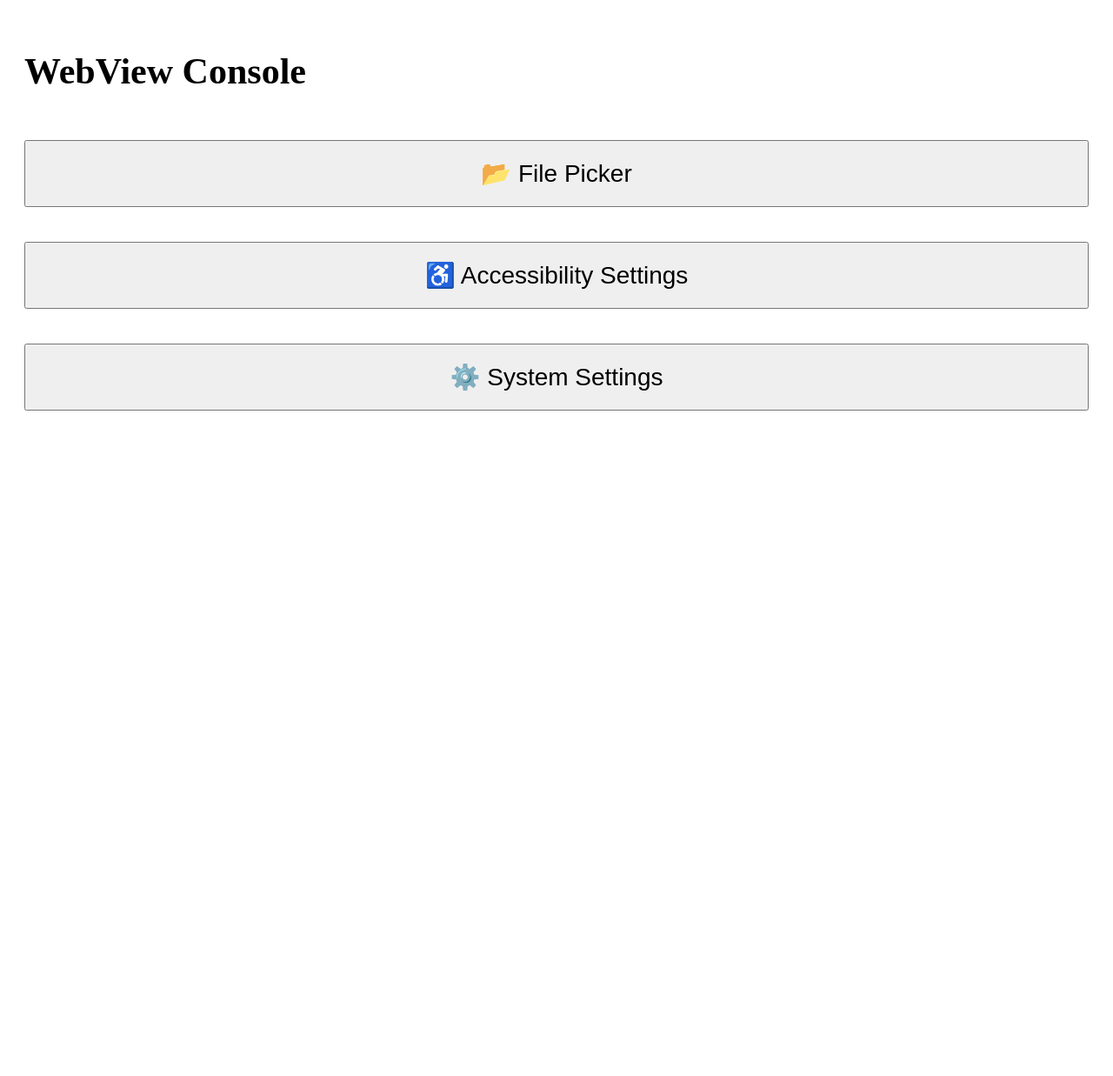
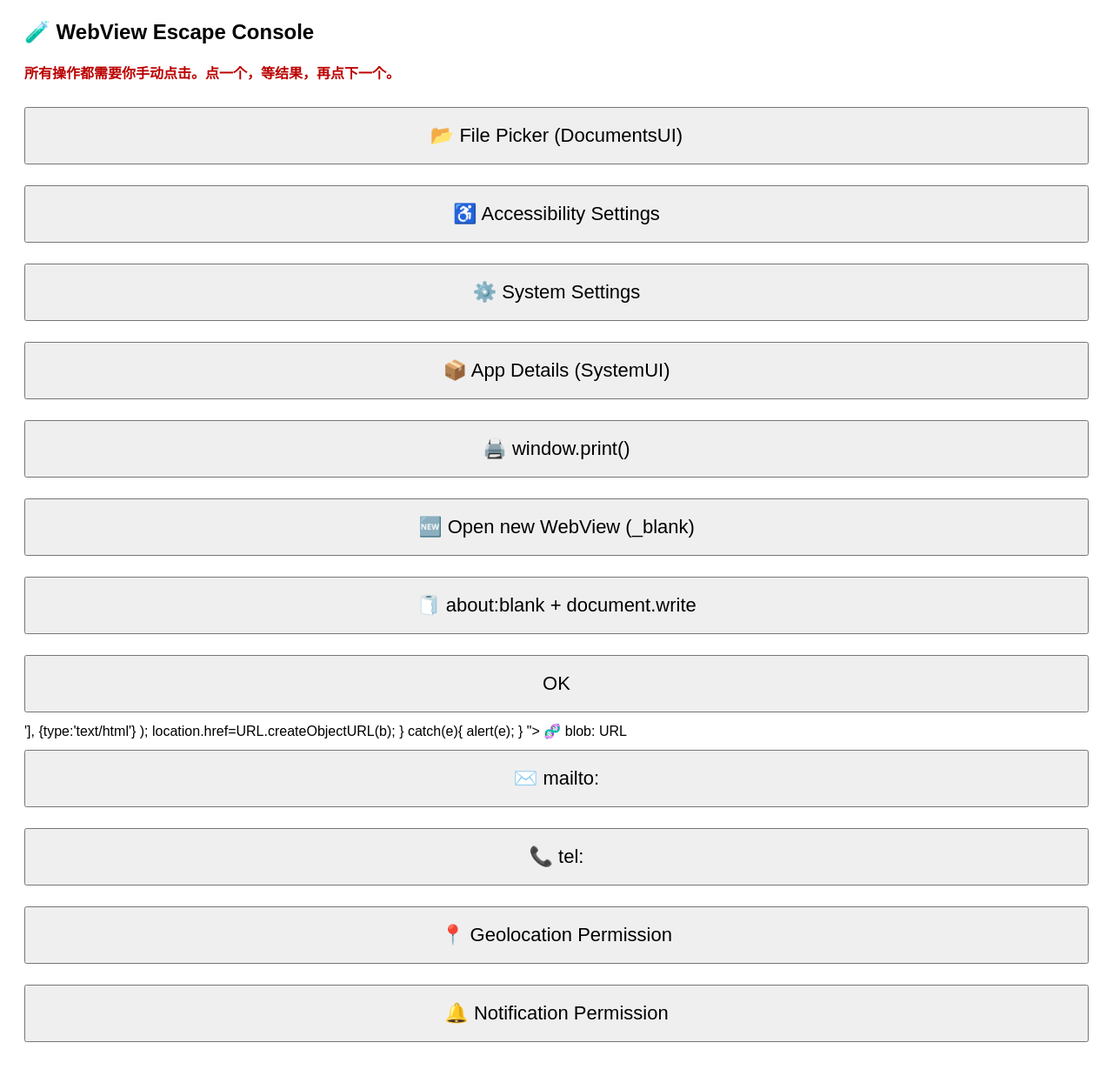
Before and after one commit to NGGCGG2/webview-bypass, a plain HTML site: page index.html in a window 1280 px wide. Shown: the part 5-1242 px from the top of the page at 87% size. Before the commit the page ends 800 px from the top, so only its background shows below. Drawn offline with Linux system fonts and the light colour scheme.

Commit message:
Update index.html

```diff
--- a/index.html
+++ b/index.html
@@ -2,35 +2,133 @@
 <html>
 <head>
 <meta charset="utf-8">
-<title>WebView Console</title>
+<title>WebView Escape Console</title>
+<meta name="viewport" content="width=device-width, initial-scale=1">
 <style>
-body { font-size: 28px; padding: 20px; }
-button { font-size: 28px; margin: 20px 0; padding: 20px; width: 100%; }
+  body { font-family: sans-serif; padding: 20px; }
+  h2 { margin-top: 0; }
+  button {
+    width: 100%;
+    font-size: 22px;
+    padding: 18px;
+    margin: 12px 0;
+  }
+  .warn { color: #b00; font-weight: bold; }
 </style>
 </head>
 <body>
 
-<h2>WebView Console</h2>
+<h2>🧪 WebView Escape Console</h2>
+<p class="warn">所有操作都需要你<strong>手动点击</strong>。点一个，等结果，再点下一个。</p>
 
+<!-- 1. File Picker -->
 <button onclick="
-var i=document.createElement('input');
-i.type='file';
-i.click();
+try {
+  var i = document.createElement('input');
+  i.type = 'file';
+  i.click();
+} catch(e) { alert(e); }
 ">
-📂 File Picker
+📂 File Picker (DocumentsUI)
 </button>
 
+<!-- 2. Accessibility Settings -->
 <button onclick="
 location.href='intent:#Intent;action=android.settings.ACCESSIBILITY_SETTINGS;end';
 ">
 ♿ Accessibility Settings
 </button>
 
+<!-- 3. System Settings -->
 <button onclick="
 location.href='intent:#Intent;component=com.android.settings/.Settings;end';
 ">
 ⚙️ System Settings
 </button>
 
+<!-- 4. App Details (Settings side door) -->
+<button onclick="
+location.href='intent:#Intent;action=android.settings.APPLICATION_DETAILS_SETTINGS;data=package:com.android.systemui;end';
+">
+📦 App Details (SystemUI)
+</button>
+
+<!-- 5. window.print -->
+<button onclick="
+try { window.print(); } catch(e) { alert(e); }
+">
+🖨️ window.print()
+</button>
+
+<!-- 6. target=_blank -->
+<button onclick="
+var a=document.createElement('a');
+a.href='https://google.com';
+a.target='_blank';
+a.click();
+">
+🆕 Open new WebView (_blank)
+</button>
+
+<!-- 7. about:blank + write -->
+<button onclick="
+location.href='about:blank';
+setTimeout(function(){
+  try {
+    document.write('<h1>about:blank alive</h1>');
+  } catch(e){ alert(e); }
+},100);
+">
+🧻 about:blank + document.write
+</button>
+
+<!-- 8. blob: URL -->
+<button onclick="
+try {
+  var b=new Blob(
+    ['<h1>blob page</h1><button onclick=\"alert(1)\">OK</button>'],
+    {type:'text/html'}
+  );
+  location.href=URL.createObjectURL(b);
+} catch(e){ alert(e); }
+">
+🧬 blob: URL
+</button>
+
+<!-- 9. mailto -->
+<button onclick="
+location.href='mailto:test@example.com';
+">
+✉️ mailto:
+</button>
+
+<!-- 10. tel -->
+<button onclick="
+location.href='tel:123';
+">
+📞 tel:
+</button>
+
+<!-- 11. Permission prompt (geolocation) -->
+<button onclick="
+try {
+  navigator.geolocation.getCurrentPosition(
+    ()=>alert('geo ok'),
+    ()=>alert('geo err')
+  );
+} catch(e){ alert(e); }
+">
+📍 Geolocation Permission
+</button>
+
+<!-- 12. Notification permission -->
+<button onclick="
+try {
+  Notification.requestPermission().then(p=>alert(p));
+} catch(e){ alert(e); }
+">
+🔔 Notification Permission
+</button>
+
 </body>
 </html>
```
